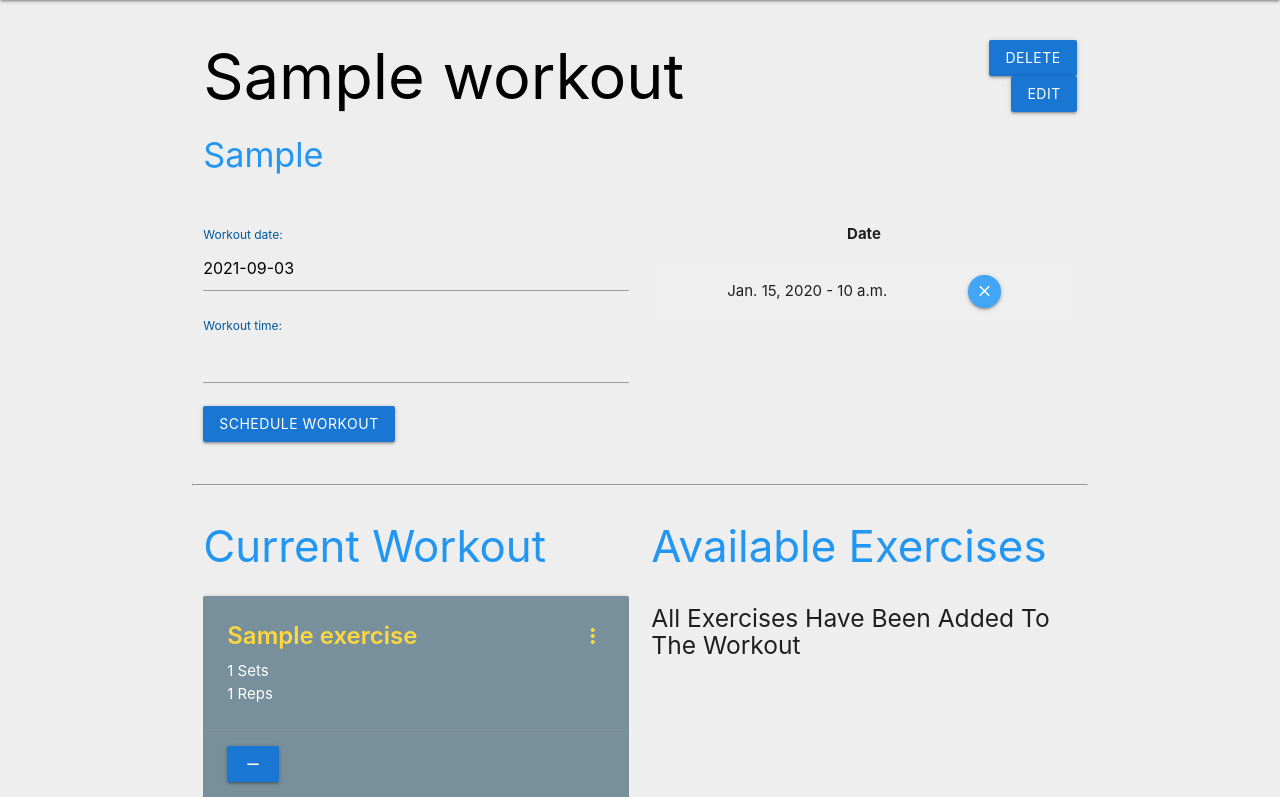
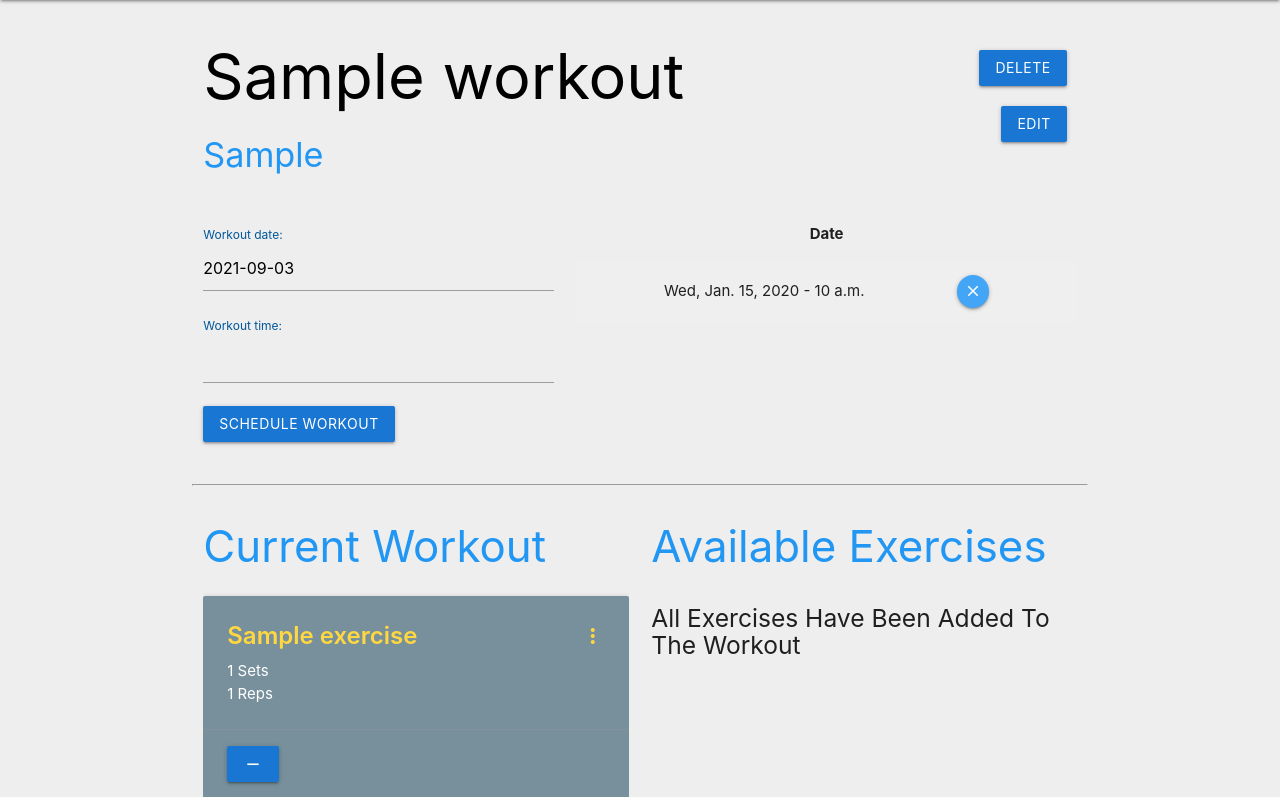
Before and after one commit to CharlesAta/Workoutify, a Django app: page /workouts/1/ in a window 1280 px wide; the page is wider, and only the part inside the window is pictured. Shown: the part 64-861 px from the top of that part. Run offline with Django 3.2, Linux system fonts and the light colour scheme; a user stored in the database is signed in; tables that the repository leaves empty hold one stand-in row (values such as "Sample post").

Commit message:
Update styling

```diff
--- a/workoutify/main_app/static/css/style.css
+++ b/workoutify/main_app/static/css/style.css
@@ -55,6 +55,7 @@ ul {
   overflow: auto;
 }
 
+/* Source: https://github.com/tinloof/gold-stopwatch */
 .stopwatch {
   display: grid;
   justify-items: center;
@@ -108,3 +109,11 @@ ul {
 .workout-options {
   margin-top: 40px;
 }
+
+#delete-workout-btn {
+  margin: 10px;
+}
+
+#edit-workout-btn {
+  margin: 10px;
+}
--- a/workoutify/main_app/static/js/script.js
+++ b/workoutify/main_app/static/js/script.js
@@ -305,6 +305,8 @@ function timeToString(time) {
   let pauseButton = document.getElementById("pauseButton");
   let resetButton = document.getElementById("resetButton");
 
-  playButton.addEventListener("click", start);
-  pauseButton.addEventListener("click", pause);
-  resetButton.addEventListener("click", reset);
+  if (playButton || pauseButton || resetButton) {
+    playButton.addEventListener("click", start);
+    pauseButton.addEventListener("click", pause);
+    resetButton.addEventListener("click", reset);
+  }
--- a/workoutify/main_app/templates/main_app/exercise_confirm_delete.html
+++ b/workoutify/main_app/templates/main_app/exercise_confirm_delete.html
@@ -3,12 +3,14 @@
 
 <h4>
   Are you sure you want to delete the following exercise:
-  <span class="amber-text text-accent-2">{{ object.name }}</span>?
+  <span class="amber-text text-accent-4">{{ object.name }}</span>?
 </h4>
 
 <form action="" method="POST">
   {% csrf_token %}
   <input type="submit" value="Yes - Delete!" class="btn blue darken-2" />
-  <a class="btn blue darken-2" href="{% url 'exercises_detail' object.id %}">Cancel</a>
+  <a class="btn blue darken-2" href="{% url 'exercises_detail' object.id %}"
+    >Cancel</a
+  >
 </form>
 {% endblock %}
--- a/workoutify/main_app/templates/main_app/workout_detail.html
+++ b/workoutify/main_app/templates/main_app/workout_detail.html
@@ -6,13 +6,13 @@
   <h4 class="blue-text darken-2">{{ workout.location }}</h4>
   </div>
   <div class="col s2 right workout-options">
-    <a class="btn blue darken-2 right" href="{% url 'workouts_delete' workout.id %}">Delete</a>
-    <a class="btn blue darken-2 right" href="{% url 'workouts_update' workout.id %}">Edit</a>
+    <a id="delete-workout-btn" class="btn blue darken-2 right" href="{% url 'workouts_delete' workout.id %}">Delete</a>
+    <a id="edit-workout-btn" class="btn blue darken-2 right" href="{% url 'workouts_update' workout.id %}">Edit</a>
   </div>
 </div>
 
 <div class="row">
-<div class="col s12 m6">
+<div class="col s12 m5">
     <form id="scheduleFormAdd" method="post" data-url="{% url 'add_schedule' workout.id %}">
       {% csrf_token %}
       {{ schedule_form.as_p }}
@@ -20,7 +20,7 @@
     </form>
     <br>
   </div>
-    <div class="col s12 m6">
+    <div class="col s12 m7">
     <table class="striped">
       <thead>
         <tr><th class="center">Date</th></tr>
@@ -28,7 +28,7 @@
       <tbody id="scheduleTableBody">
         {% for schedule in workout.schedules.all %}
           <tr id="schedRow" data-id="{{ schedule.id }}">
-            <td class="center">{{schedule.date}} - {{schedule.time}}</td>
+            <td class="center">{{schedule.date | date:"D, M. d, Y"}} - {{schedule.time}}</td>
             <td>
               <button id="scheduleRemove" type="submit" class="btn-floating btn-small blue lighten-1" data-id="{{ schedule.id }}"><i class="material-icons">close</i></button>
             </td>
--- a/workoutify/main_app/views.py
+++ b/workoutify/main_app/views.py
@@ -12,6 +12,7 @@ from django.contrib.auth.mixins import LoginRequiredMixin
 import requests
 import os
 import datetime
+from itertools import chain
 
 
 SECRET_KEY = os.environ['WEATHER_API_KEY']
@@ -40,18 +41,32 @@ def auto_weather(user_id):
 
 def auto_schedule():
     try:
-        Schedule.objects.filter(date__lt=datetime.date.today()).delete()
+        Schedule.objects.filter(date__lt=datetime.date.today() - datetime.timedelta(days=1)).delete()
     except Schedule.DoesNotExist:
         pass
 
 def get_todays_workout(todays_date, user_id):
-    todays_workouts = Workout.objects.filter(id__in = Schedule.objects.filter(date=todays_date).values("workout_id"))
+    # todays_workouts = Workout.objects.filter(user=user_id, id__in = Schedule.objects.filter(date=todays_date).values("workout_id"))
+    todays_workouts = Schedule.objects.filter(workout__in=Workout.objects.filter(user=user_id).values("id")).select_related("workout").filter(date=todays_date)
+    # print(schedules)
+    # for schedule in schedules:
+    #     print(schedule.workout.name)
+    #     print(schedule.workout.location)
+    #     print(schedule.date)
+    #     print(schedule.time)
     return todays_workouts
 
 def get_weeks_workout(todays_date, user_id):
     start_date = todays_date + datetime.timedelta(days=1)
     end_date = start_date + datetime.timedelta(days=6)
-    weeks_workouts = Workout.objects.filter(id__in = Schedule.objects.filter(date__range=[start_date, end_date]).values("workout_id"))
+    # weeks_workouts = Workout.objects.filter(user=user_id, id__in = Schedule.objects.filter(date__range=[start_date, end_date]).values("workout_id"))
+    weeks_workouts = Schedule.objects.filter(workout__in=Workout.objects.filter(user=user_id).values("id")).select_related("workout").filter(date__range=[start_date, end_date])
+    # print(schedules)
+    # for schedule in schedules:
+    #     print(schedule.workout.name)
+    #     print(schedule.workout.location)
+    #     print(schedule.date)
+    #     print(schedule.time)
     return weeks_workouts
 
 @login_required
--- a/workoutify/workoutify/settings.py
+++ b/workoutify/workoutify/settings.py
@@ -105,7 +105,7 @@ AUTH_PASSWORD_VALIDATORS = [
 
 LANGUAGE_CODE = 'en-us'
 
-TIME_ZONE = 'UTC'
+TIME_ZONE = 'EST'
 
 USE_I18N = True
 
```
Also changed, not shown: workoutify/main_app/templates/home.html (+12 -10 lines).
